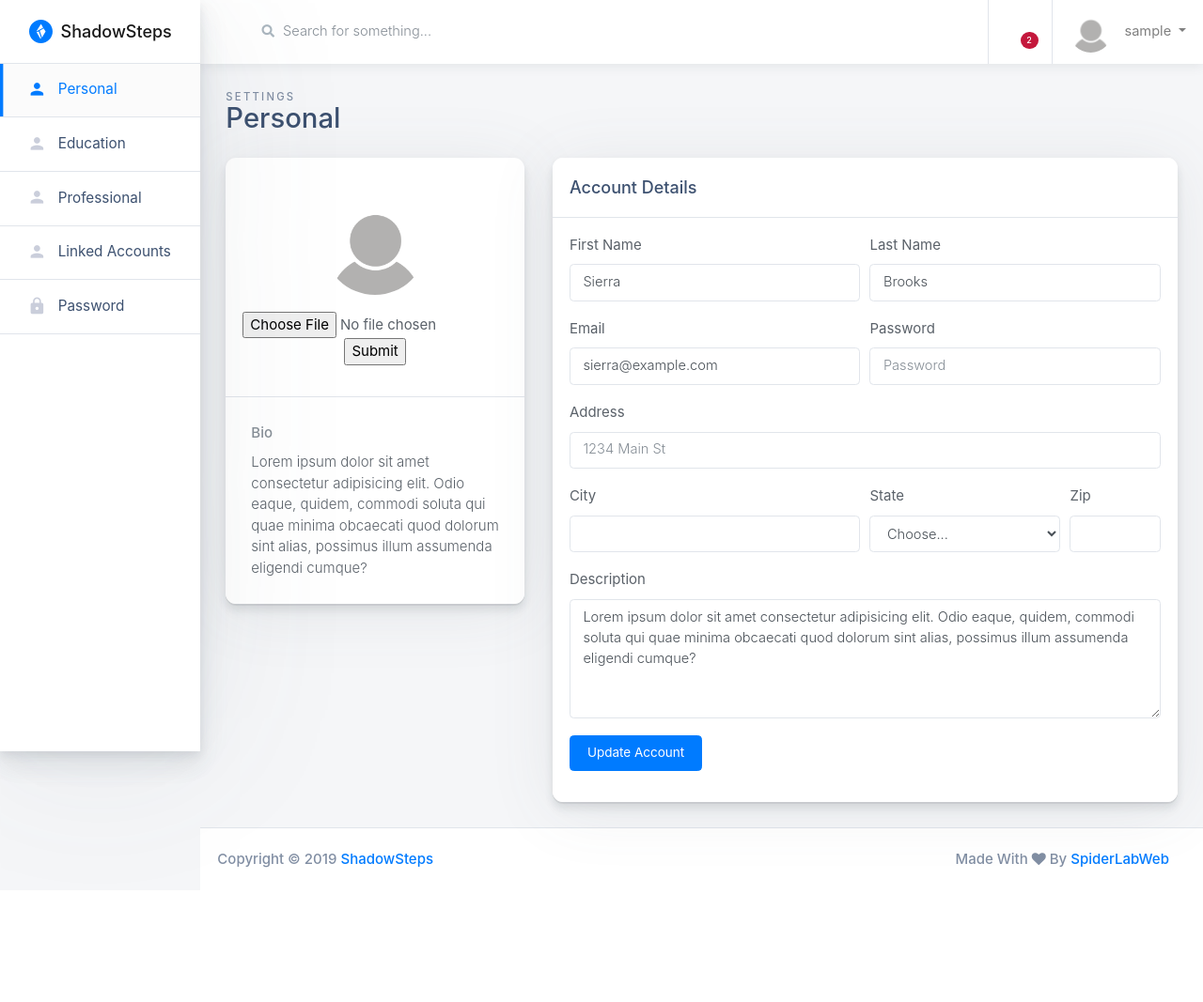
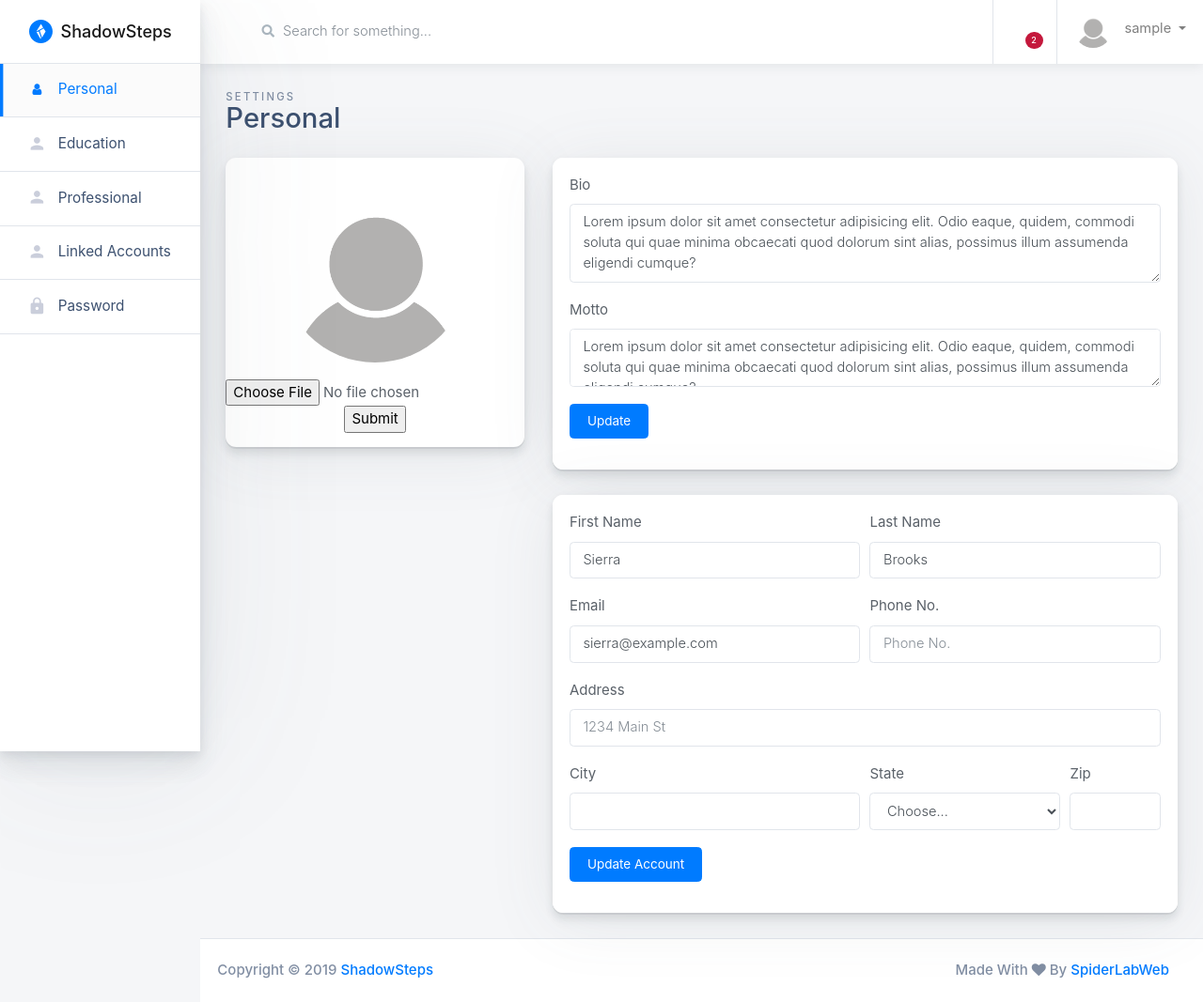
Before and after one commit to georgianamit/Shadowsteps, a Django app: page /account/setting/ in a window 1280 px wide. Shown: the whole page at 94% size. Before the commit the page ends 924 px from the top, so only its background shows below. Run offline with Django 3.2, Linux system fonts and the light colour scheme; the visitor is signed in with stand-in values (Sample User, id 1); some libraries are stand-ins or nearby versions.

Commit message:
worked on the frontend of the settings page

```diff
--- a/src/ShadowSteps/account/templates/account/profile.html
+++ b/src/ShadowSteps/account/templates/account/profile.html
@@ -15,7 +15,7 @@
           <div class="card card-small mb-4 pt-3">
             <div class="card-header border-bottom text-center">
               <div class="mb-1 mx-auto">
-                <img class="rounded-circle" src="{{request.user.profile.avatar.url}}" alt="User Avatar" width="200"> </div>
+                <img class="rounded-circle" src="{{request.user.profile.avatar.url}}" alt="User Avatar" width="200" height="200"> </div>
                 <h4 class="mb-0">{{ user.first_name }} {{user.last_name}} </h4>
                 <span class="text-muted d-block mb-2">@{{ user.username }}</span>
                 <button type="button" class="mb-1 btn btn-sm btn-pill btn-outline-primary mr-2">
--- a/src/ShadowSteps/account/templates/account/settings.html
+++ b/src/ShadowSteps/account/templates/account/settings.html
@@ -32,7 +32,7 @@
             <ul class="nav flex-column">
               <li class="nav-item ">
                 <a class="nav-link active" data-toggle="tab" href="#personal">
-                  <i class="material-icons">person</i>
+                  <i class="fa fa-user fa-5x"></i>
                   <span>Personal</span>
                 </a>
               </li>
@@ -81,29 +81,61 @@
                 <!-- Default Light Table -->
                 <div class="row">
                   <div class="col-lg-4">
-                    <div class="card card-small mb-4 pt-3">
-                      <div class="card-header border-bottom text-center">
+                    <div class="card card-small mb-4 pt-3 text-center">
                         <div class="mb-3 mx-auto">
-                          <img class="rounded-circle" src=" {{request.user.profile.avatar.url}} " alt="User Avatar" width="110"> </div>
+                          <img class="rounded-circle" src=" {{request.user.profile.avatar.url}} " alt="User Avatar" width="200" height="200"> </div>
                           <form method="post" action="" enctype="multipart/form-data">
                             {% csrf_token %}
                             {{ image_form.avatar }}
                             <input type="submit" name="upload">
                           </form>
-                      </div>
+                    </div>
+                  </div>
+                  <div class="col-lg-8">
+                    <div class="card card-small mb-4">
                       <ul class="list-group list-group-flush">
-                        <li class="list-group-item p-4">
-                          <strong class="text-muted d-block mb-2">Bio</strong>
-                          <span>Lorem ipsum dolor sit amet consectetur adipisicing elit. Odio eaque, quidem, commodi soluta qui quae minima obcaecati quod dolorum sint alias, possimus illum assumenda eligendi cumque?</span>
+                        <li class="list-group-item p-3">
+                          <div class="row">
+                            <div class="col">
+                              <form>
+                                  <div class="form-row">
+                                    <div class="form-group col-md-12">
+                                      <label for="feDescription">Bio</label>
+                                      <textarea class="form-control" name="feDescription" rows="3">Lorem ipsum dolor sit amet consectetur adipisicing elit. Odio eaque, quidem, commodi soluta qui quae minima obcaecati quod dolorum sint alias, possimus illum assumenda eligendi cumque?</textarea>
+                                    </div>
+                                  </div>
+                                  <div class="form-row">
+                                    <div class="form-group col-md-12">
+                                      <label for="feDescription">Motto</label>
+                                      <textarea class="form-control" name="feDescription" rows="2">Lorem ipsum dolor sit amet consectetur adipisicing elit. Odio eaque, quidem, commodi soluta qui quae minima obcaecati quod dolorum sint alias, possimus illum assumenda eligendi cumque?</textarea>
+                                    </div>
+                                  </div>
+                                  <button type="submit" class="btn btn-accent">Update</button>
+                              </form>
+                            </div>
+                          </div>
                         </li>
                       </ul>
                     </div>
                   </div>
+                </div>
+                <div class="row">
+                  <div class="col-lg-4">
+                    {% comment %} <div class="card card-small mb-4 pt-3">
+                      <form>
+                        <div class="form-row">
+                          <div class="form-group col-md-6">
+                            <label for="feFirstName">First Name</label>
+                            <input type="text" class="form-control" id="feFirstName" placeholder="First Name" value="Sierra"> </div>
+                          <div class="form-group col-md-6">
+                            <label for="feLastName">Last Name</label>
+                            <input type="text" class="form-control" id="feLastName" placeholder="Last Name" value="Brooks"> </div>
+                        </div>
+                      </form>
+                    </div> {% endcomment %}
+                  </div>
                   <div class="col-lg-8">
                     <div class="card card-small mb-4">
-                      <div class="card-header border-bottom">
-                        <h6 class="m-0">Account Details</h6>
-                      </div>
                       <ul class="list-group list-group-flush">
                         <li class="list-group-item p-3">
                           <div class="row">
@@ -122,8 +154,8 @@
                                     <label for="feEmailAddress">Email</label>
                                     <input type="email" class="form-control" id="feEmailAddress" placeholder="Email" value="sierra@example.com"> </div>
                                   <div class="form-group col-md-6">
-                                    <label for="fePassword">Password</label>
-                                    <input type="password" class="form-control" id="fePassword" placeholder="Password"> </div>
+                                    <label for="fePassword">Phone No.</label>
+                                    <input type="password" class="form-control" id="fePassword" placeholder="Phone No."> </div>
                                 </div>
                                 <div class="form-group">
                                   <label for="feInputAddress">Address</label>
@@ -143,12 +175,6 @@
                                     <label for="inputZip">Zip</label>
                                     <input type="text" class="form-control" id="inputZip"> </div>
                                 </div>
-                                <div class="form-row">
-                                  <div class="form-group col-md-12">
-                                    <label for="feDescription">Description</label>
-                                    <textarea class="form-control" name="feDescription" rows="5">Lorem ipsum dolor sit amet consectetur adipisicing elit. Odio eaque, quidem, commodi soluta qui quae minima obcaecati quod dolorum sint alias, possimus illum assumenda eligendi cumque?</textarea>
-                                  </div>
-                                </div>
                                 <button type="submit" class="btn btn-accent">Update Account</button>
                               </form>
                             </div>
@@ -161,20 +187,64 @@
                 <!-- End Default Light Table -->
               </div>
               <div id="education" class="tab-pane fade">
-                <h3>education</h3>
-                <p>Some content in menu 1.</p>
+                <!-- Page Header -->
+                <div class="page-header row no-gutters py-4">
+                  <div class="col-12 col-sm-4 text-center text-sm-left mb-0">
+                    <span class="text-uppercase page-subtitle">Settings</span>
+                    <h3 class="page-title">Education</h3>
+                  </div>
+                </div>
+                <!-- End Page Header -->
+                <!-- Default Light Table -->
+                <div class="row">
+                  some
+                </div>
+                <!-- End Default Light Table -->
               </div>
               <div id="professional" class="tab-pane fade">
-                <h3>professional</h3>
-                <p>Some content in menu 2.</p>
+                <!-- Page Header -->
+                <div class="page-header row no-gutters py-4">
+                  <div class="col-12 col-sm-4 text-center text-sm-left mb-0">
+                    <span class="text-uppercase page-subtitle">Settings</span>
+                    <h3 class="page-title">Professional</h3>
+                  </div>
+                </div>
+                <!-- End Page Header -->
+                <!-- Default Light Table -->
+                <div class="row">
+                  some
+                </div>
+                <!-- End Default Light Table -->
               </div>
               <div id="account" class="tab-pane fade">
-                <h3>account</h3>
-                <p>Some content in menu 2.</p>
+                <!-- Page Header -->
+                <div class="page-header row no-gutters py-4">
+                  <div class="col-12 col-sm-4 text-center text-sm-left mb-0">
+                    <span class="text-uppercase page-subtitle">Settings</span>
+                    <h3 class="page-title">Account</h3>
+                  </div>
+                </div>
+                <!-- End Page Header -->
+                <!-- Default Light Table -->
+                <div class="row">
+                  some
+                </div>
+                <!-- End Default Light Table -->
               </div>
-               <div id="password" class="tab-pane fade">
-                <h3>password</h3>
-                <p>Some content in menu 2.</p>
+              <div id="password" class="tab-pane fade">
+                <!-- Page Header -->
+                <div class="page-header row no-gutters py-4">
+                  <div class="col-12 col-sm-4 text-center text-sm-left mb-0">
+                    <span class="text-uppercase page-subtitle">Settings</span>
+                    <h3 class="page-title">Password</h3>
+                  </div>
+                </div>
+                <!-- End Page Header -->
+                <!-- Default Light Table -->
+                <div class="row">
+                  some
+                </div>
+                <!-- End Default Light Table -->
               </div>
             </div>
           </div>
--- a/src/ShadowSteps/account/views.py
+++ b/src/ShadowSteps/account/views.py
@@ -26,7 +26,6 @@ def signInView(request):
         username_ = form.cleaned_data.get('username')
         user_obj = User.objects.filter(username__iexact=username_).first()
         login(request, user_obj)
-        print(user_obj)
         return redirect("account:profile", slug = username_)
 
     context = {
@@ -63,7 +62,7 @@ def settingView(request):
         image_form = AvatarUploadForm(request.POST, request.FILES)
         if image_form.is_valid():
             profile = Profile.objects.get(user=request.user)
-            profile.image=image_form.cleaned_data['avatar']
+            profile.avatar=image_form.cleaned_data['avatar']
             profile.save()
             return redirect("account:setting")
     else:
--- a/src/ShadowSteps/templates/navbar.html
+++ b/src/ShadowSteps/templates/navbar.html
@@ -60,7 +60,7 @@
 			</li>
 			<li class="nav-item dropdown">
 				<a class="nav-link dropdown-toggle text-nowrap px-3" data-toggle="dropdown" href="#" role="button" aria-haspopup="true" aria-expanded="false">
-					<img class="user-avatar rounded-circle mr-2" src="{{request.user.profile.avatar.url}}" alt="User Avatar">
+					<img class="user-avatar rounded-circle mr-2" src="{{request.user.profile.avatar.url}}" alt="User Avatar" width="40" height="40">
 					<span class="d-none d-md-inline-block"> {{request.user.username}} </span>
 				</a>
 				<div class="dropdown-menu dropdown-menu-small">
```
Also changed, not shown: src/ShadowSteps/DataCenter/avatars/sp.jpg (added).
